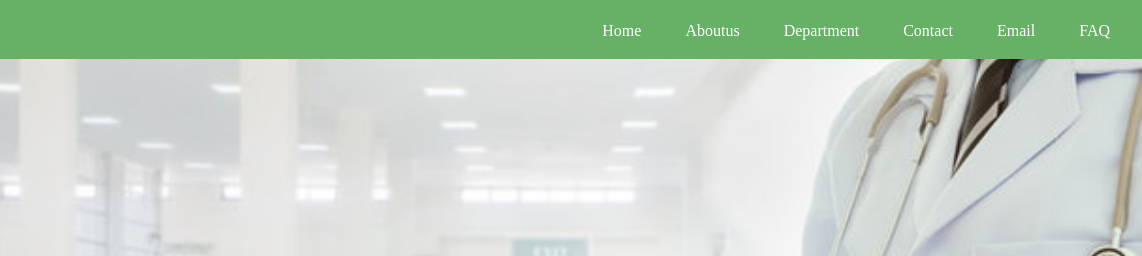
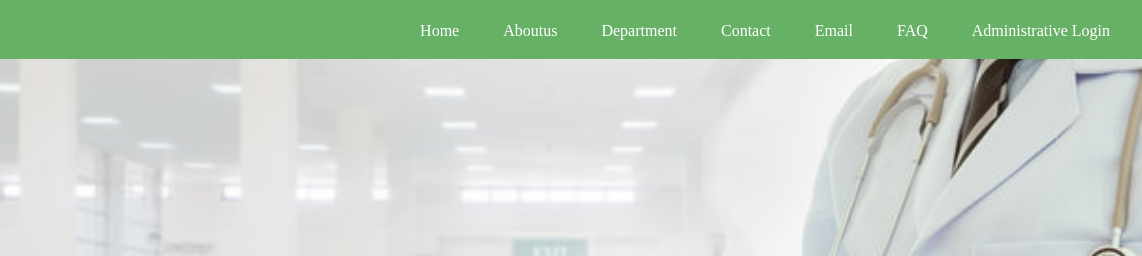
Before and after one commit to gaurichavan29/myclinic, a plain HTML site: page index.html in a window 1280 px wide. Shown: the top 256 px of the page, 138-1280 px from the left. Drawn offline with Linux system fonts and the light colour scheme.

Commit message:
designe changes

```diff
--- a/index.html
+++ b/index.html
@@ -17,6 +17,7 @@
 						<li class="capitalize"><a href="#">contact</a></li>
 						<li class="capitalize"><a href="#">email</a></li>
 						<li class="uppercase"><a href="#">faq</a></li>
+						<li class="capitalize"><a href="#">administrative login</a></li>
 					</ul>
 				</div>
             </div>
```
